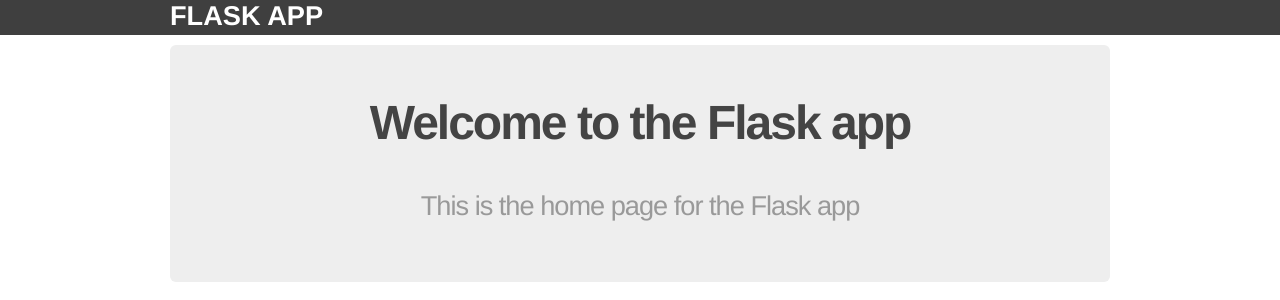
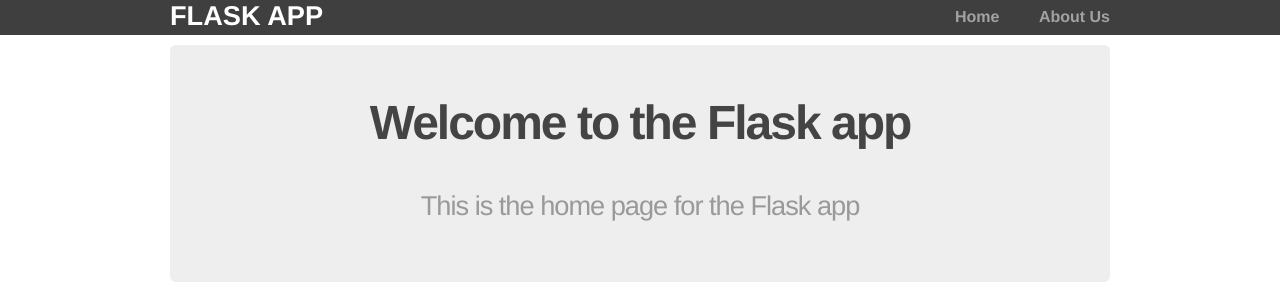
Before and after one commit to daktari01/cp-readiness, a Flask app: page / in a window 1280 px wide. Shown: the top 300 px of the page. Run offline with Flask 2, Linux system fonts and the light colour scheme.

Commit message:
Add navigation

```diff
--- a/app/static/css/main.css
+++ b/app/static/css/main.css
@@ -4,6 +4,28 @@ body {
   font-family: "Helvetica Neue", Helvetica, Arial, sans-serif;
   color: #444;
 }
+
+/*
+ * Display navigation links inline
+ */
+
+ .menu {
+    float: right;
+    margin-top: 8px;
+  }
+
+  .menu li {
+    display: inline;
+  }
+
+  .menu li + li {
+    margin-left: 35px;
+  }
+
+  .menu li a {
+    color: #999;
+    text-decoration: none;
+  }
 
 /*
  * Create dark grey header with a white logo
--- a/app/templates/layout.html
+++ b/app/templates/layout.html
@@ -8,6 +8,14 @@
     <header>
       <div class="container">
         <h1 class="logo">Flask App</h1>
+        <strong>
+            <nav>
+                <ul class="menu">
+                    <li><a href="{{ url_for('home') }}">Home</a></li>
+                    <li><a href="{{ url_for('about') }}">About Us</a></li>
+                </ul>
+            </nav>
+        </strong>
       </div>
       </header>
 
```
